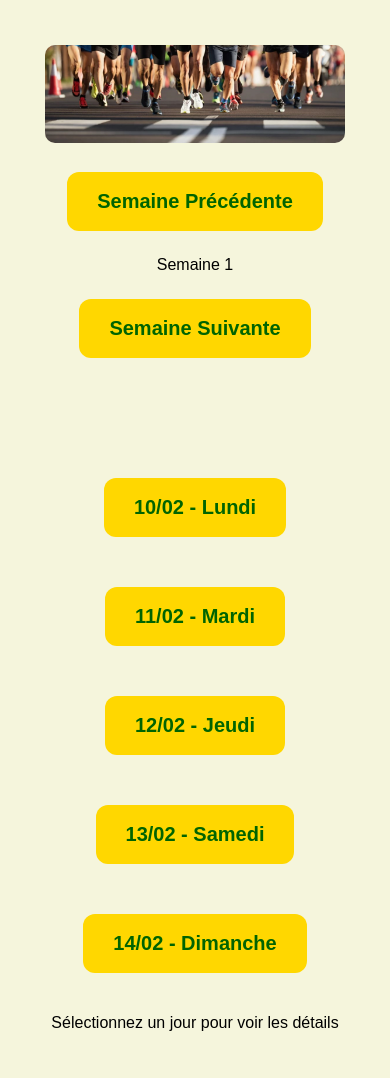
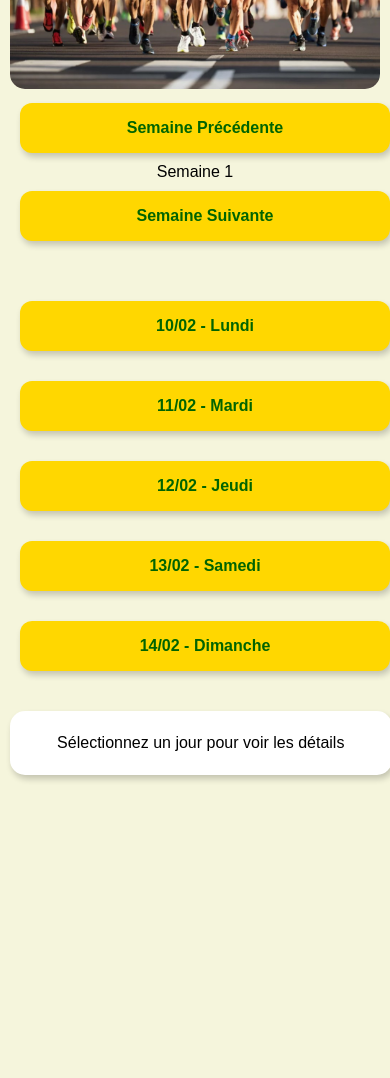
Before and after one commit to pmartins77/RunningPlan, a website built with Vite: page index.html in a window 390 px wide. Shown: the part 140-1218 px from the top of the page. After the commit the page ends 925 px from the top, so only its background shows below. Built offline with nearby package versions, Linux system fonts and the light colour scheme.

Commit message:
Add files via upload

```diff
--- a/styles.css
+++ b/styles.css
@@ -1,7 +1,7 @@
 body {
     font-family: Arial, sans-serif;
     margin: 0;
-    padding: 30px;
+    padding: 20px;
     background-color: #f5f5dc; /* Fond beige clair */
     text-align: center;
 }
@@ -9,7 +9,7 @@ body {
 h1 {
     color: #006400; /* Vert foncé */
     text-align: center;
-    margin-bottom: 60px; /* Plus d'espace sous le titre */
+    margin-bottom: 40px; /* Espacement sous le titre */
 }
 
 .container {
@@ -18,58 +18,88 @@ h1 {
     align-items: center;
     flex-direction: column;
     padding: 20px;
-    margin-bottom: 80px; /* Maximum d'espace sous l'image */
+    margin-bottom: 50px; /* Espacement sous l'image */
 }
 
 img {
-    width: 300px;
+    width: 80%;
+    max-width: 400px;
     height: auto;
-    border-radius: 10px;
+    border-radius: 15px;
 }
 
 nav {
-    margin-bottom: 70px; /* Maximum d'espace entre la navigation et le tableau */
-}
-
-#training-table {
-    width: 85%;
-    border-collapse: collapse;
-    margin: 50px auto; /* Encore plus d'espace autour du tableau */
-    background-color: white;
-    box-shadow: 0px 4px 12px rgba(0, 0, 0, 0.3);
-    border-radius: 12px;
-}
-
-#training-table th, #training-table td {
-    border: 1px solid #ddd;
-    padding: 25px; /* Espacement maximal dans chaque cellule */
-    text-align: left;
-    font-size: 20px; /* Texte plus grand pour meilleure lisibilité */
-}
-
-#training-table th {
-    background-color: #006400;
-    color: white;
-}
-
-#training-table td:first-child {
-    padding-right: 40px; /* Grand espace entre la date et le jour */
-    font-weight: bold;
+    margin-bottom: 40px; /* Espacement entre navigation et tableau */
 }
 
 button {
-    padding: 18px 30px;
-    margin: 25px; /* Encore plus d'espace entre les boutons */
+    padding: 16px 20px;
+    margin: 10px;
     border: none;
     background-color: #FFD700; /* Jaune doré */
     color: #006400; /* Vert foncé */
-    font-size: 20px;
+    font-size: 18px;
     font-weight: bold;
     cursor: pointer;
     border-radius: 12px;
-    transition: 0.3s;
+    transition: transform 0.2s ease-in-out, background-color 0.3s;
+    box-shadow: 2px 4px 6px rgba(0, 0, 0, 0.2);
+    width: 180px; /* Taille uniforme pour boutons */
 }
 
 button:hover {
     background-color: #daa520; /* Doré plus foncé */
+    transform: scale(1.1); /* Effet d'agrandissement au survol */
 }
+
+#week-days {
+    display: flex;
+    flex-wrap: wrap;
+    justify-content: center;
+    gap: 10px; /* Espacement entre les boutons des jours */
+    margin-bottom: 30px;
+}
+
+#training-details {
+    background: white;
+    border-radius: 15px;
+    padding: 20px;
+    box-shadow: 2px 4px 6px rgba(0, 0, 0, 0.2);
+    width: 80%;
+    max-width: 600px;
+    margin: auto;
+}
+
+#training-details h2 {
+    color: #006400;
+}
+
+#training-details p {
+    font-size: 16px;
+    margin: 8px 0;
+}
+
+/* Styles pour mobile */
+@media (max-width: 600px) {
+    body {
+        padding: 10px;
+    }
+
+    button {
+        width: 100%;
+        font-size: 16px;
+    }
+
+    img {
+        width: 100%;
+    }
+
+    #week-days {
+        flex-direction: column;
+    }
+
+    #training-details {
+        width: 95%;
+        padding: 15px;
+    }
+}
```
